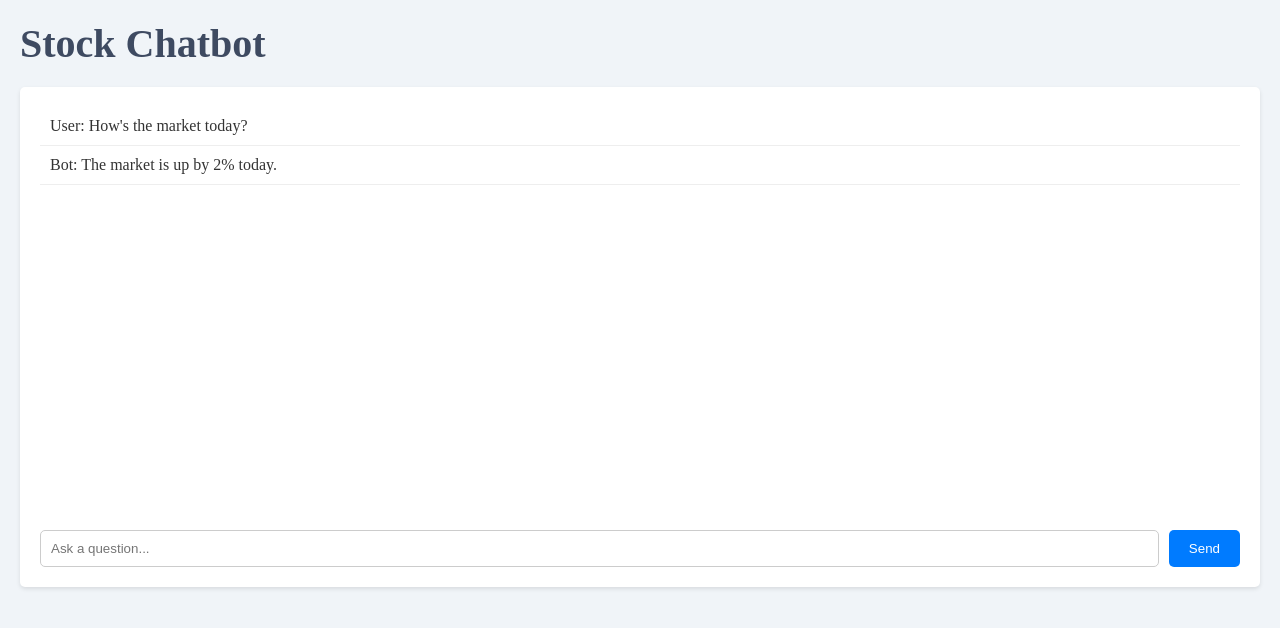
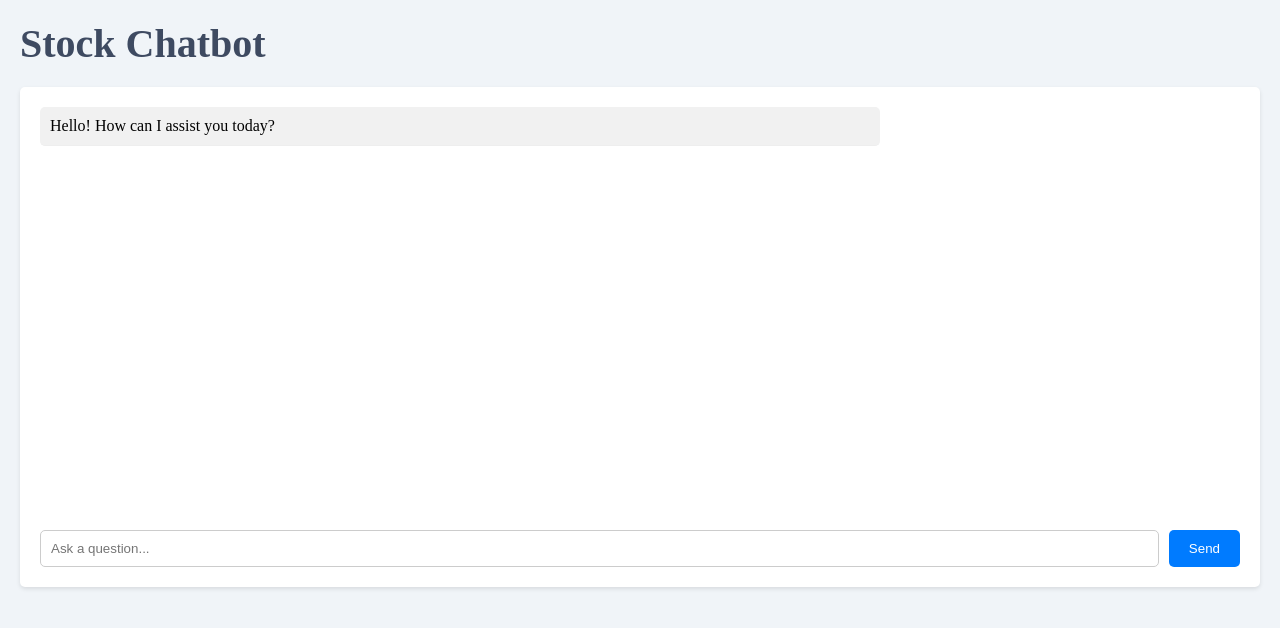
Before and after one commit to aksnd/madcamp4_front, a React (Create React App) app: page /chatbot in a window 1280 px wide. Shown: the top 628 px of the page. Built offline with nearby package versions, Linux system fonts and the light colour scheme.

Commit message:
chatbot modified

```diff
--- a/package.json
+++ b/package.json
@@ -6,6 +6,7 @@
     "@testing-library/jest-dom": "^5.17.0",
     "@testing-library/react": "^13.4.0",
     "@testing-library/user-event": "^13.5.0",
+    "axios": "^1.7.2",
     "react": "^18.3.1",
     "react-dom": "^18.3.1",
     "react-router-dom": "^6.25.1",
--- a/src/pages/ChatbotPage.js
+++ b/src/pages/ChatbotPage.js
@@ -1,18 +1,61 @@
-import React from 'react';
+import React, { useState } from 'react';
 import styled from 'styled-components';
+import axios from 'axios';
 
 const ChatbotPage = () => {
+  const [messages, setMessages] = useState([
+    { sender: 'Bot', text: 'Hello! How can I assist you today?' },
+  ]);
+  const [input, setInput] = useState('');
+
+  const handleSend = async () => {
+    if (input.trim() === '') return;
+
+    // Add user message to chat
+    setMessages([...messages, { sender: 'User', text: input }]);
+
+    try {
+      // Send user input to backend
+      const response = await axios.post('http://52.78.53.98:8000/api/chatbot/', { input });
+
+      // Add bot response to chat
+      setMessages([
+        ...messages,
+        { sender: 'User', text: input },
+        { sender: 'Bot', text: response.data.answer },
+      ]);
+    } catch (error) {
+      console.error('Error sending message:', error);
+      setMessages([
+        ...messages,
+        { sender: 'User', text: input },
+        { sender: 'Bot', text: 'Sorry, something went wrong.' },
+      ]);
+    }
+
+    // Clear input field
+    setInput('');
+  };
+
   return (
     <Container>
       <Header>Stock Chatbot</Header>
       <ChatContainer>
         <Messages>
-          <Message>User: How's the market today?</Message>
-          <Message>Bot: The market is up by 2% today.</Message>
+          {messages.map((msg, index) => (
+            <Message key={index} sender={msg.sender}>
+              {msg.text}
+            </Message>
+          ))}
         </Messages>
         <InputContainer>
-          <Input type="text" placeholder="Ask a question..." />
-          <Button>Send</Button>
+          <Input
+            type="text"
+            placeholder="Ask a question..."
+            value={input}
+            onChange={(e) => setInput(e.target.value)}
+          />
+          <Button onClick={handleSend}>Send</Button>
         </InputContainer>
       </ChatContainer>
     </Container>
@@ -47,6 +90,11 @@ const Messages = styled.div`
 const Message = styled.div`
   padding: 10px;
   border-bottom: 1px solid #eee;
+  align-self: ${(props) => (props.sender === 'Bot' ? 'flex-start' : 'flex-end')};
+  background-color: ${(props) => (props.sender === 'Bot' ? '#f1f1f1' : '#007bff')};
+  color: ${(props) => (props.sender === 'Bot' ? '#000' : '#fff')};
+  border-radius: 5px;
+  max-width: 70%;
 `;
 
 const InputContainer = styled.div`
```
Also changed, not shown: 1 other file (tests, documents, lock files or other folders).
